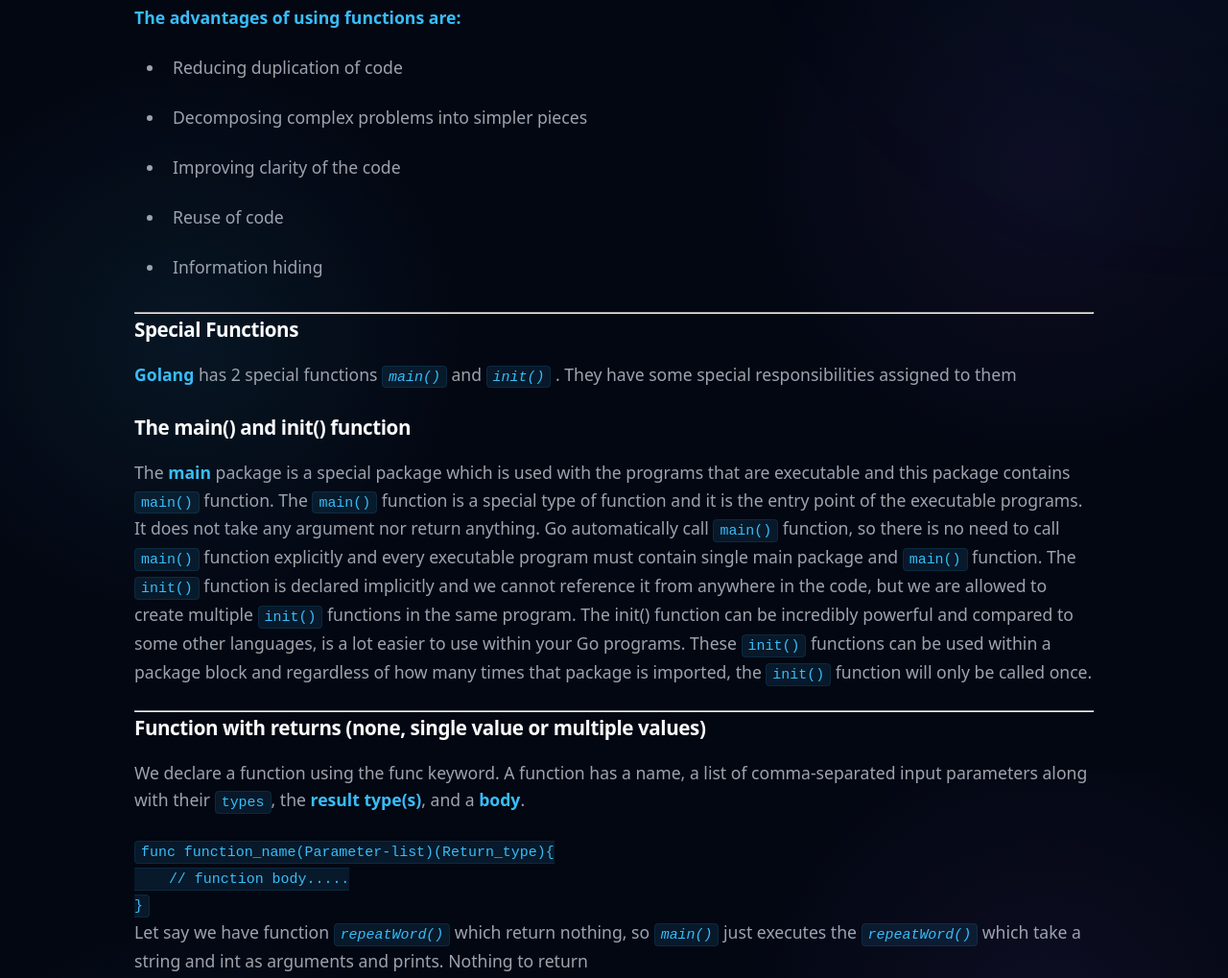
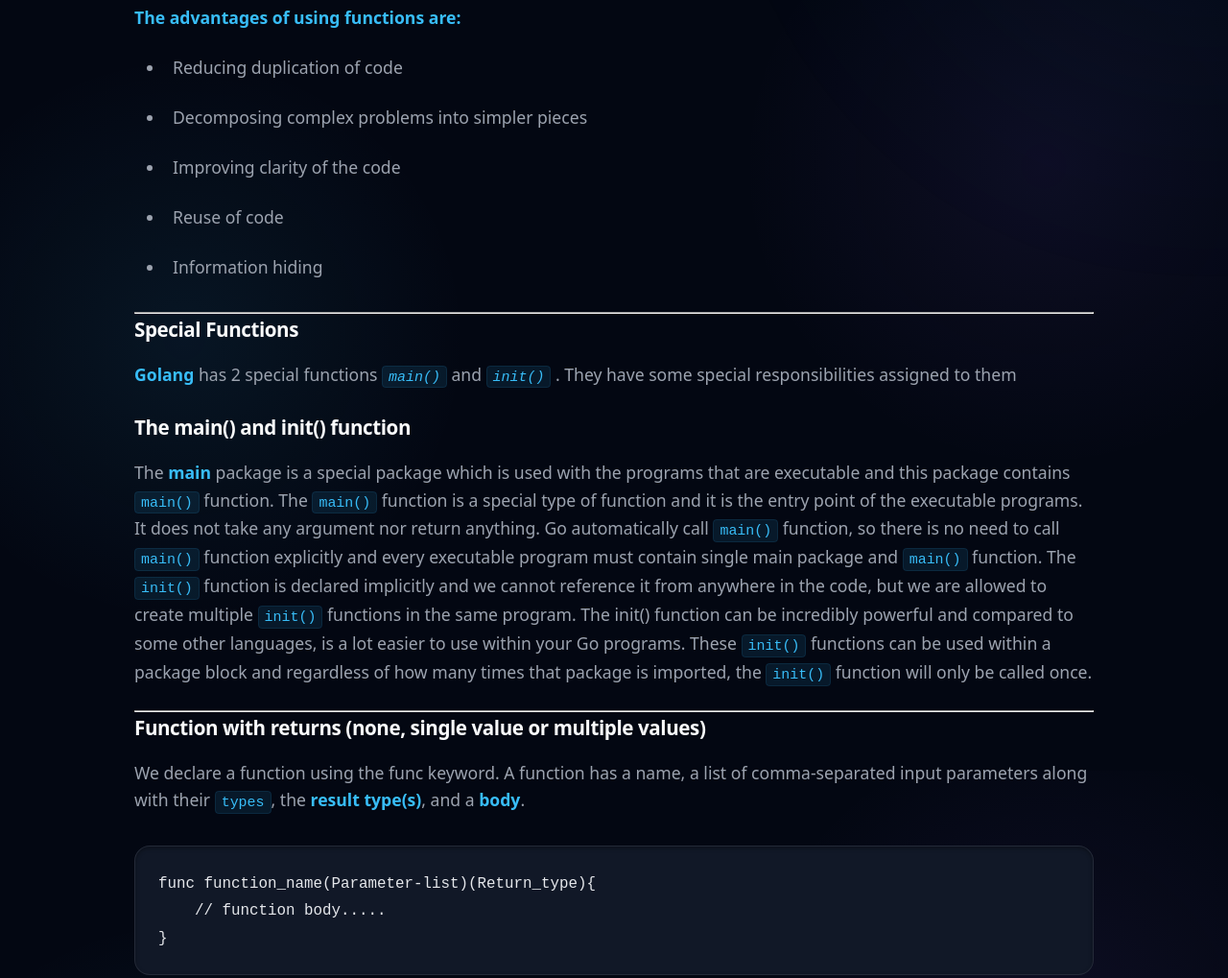
Before and after one commit to kodelint/kodelint.github.io, a Jekyll site: the page built from _posts/2022-07-05-Golang-Functions-101.md, in a window 1280 px wide. Shown: the part 997-2016 px from the top of the page at 96% size. Built offline with Jekyll 4.4.1, drawn with Linux system fonts in a browser that asks for light colours; nearby versions of some CDN libraries; grey boxes are pictures that could not be loaded.

Commit message:
fix(css): restore missing code block styles
- Re-added .content-body pre and .content-body pre code styles that were accidentally overwritten by table styles.
- Ensures code blocks have the correct dark surface background and syntax highlighting.

```diff
--- a/_sass/_components.scss
+++ b/_sass/_components.scss
@@ -515,6 +515,25 @@ button[type="submit"]:hover {
   border: 1px solid rgba(56, 189, 248, 0.1);
 }
 
+.content-body pre {
+  background: var(--bg-surface) !important;
+  padding: 1.5rem;
+  border-radius: var(--radius-md);
+  border: 1px solid var(--border-subtle);
+  overflow-x: auto;
+  margin: 2rem 0;
+  box-shadow: inset 0 2px 4px rgba(0, 0, 0, 0.3);
+}
+
+.content-body pre code {
+  background: transparent !important;
+  padding: 0;
+  border-radius: 0;
+  border: none;
+  font-size: 0.9em;
+  color: #e5e7eb;
+}
+
 .content-body table {
   width: 100%;
   border-collapse: separate;
```
